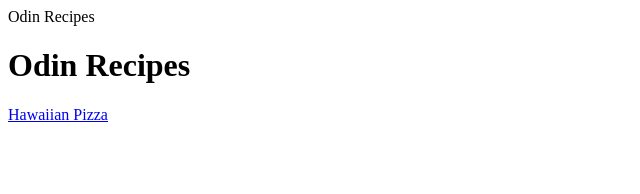
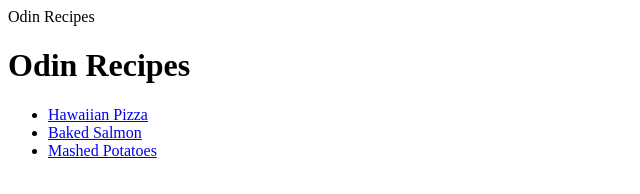
Before and after one commit to Accellerant/odin-recipes, a plain HTML site: page index.html in a window 1280 px wide. Shown: the whole page, without its empty margins (0-640 px from the left). Drawn offline with Linux system fonts and the light colour scheme.

Commit message:
Added Links to each Recipe

```diff
--- a/index.html
+++ b/index.html
@@ -9,6 +9,12 @@
     <body>
         <h1>Odin Recipes</h1>
 
-        <a href="./recipes/hawaiian-pizza.html">Hawaiian Pizza</a>
+        <ul>
+            <li><a href="./recipes/hawaiian-pizza.html">Hawaiian Pizza</a></li>
+            <li><a href="./recipes/baked-salmon.html">Baked Salmon</a></li>
+            <li><a href="./recipes/mashed-potatoes.html">Mashed Potatoes</a></li>
+        </ul>
+
+
     </body>
 </html>
```
